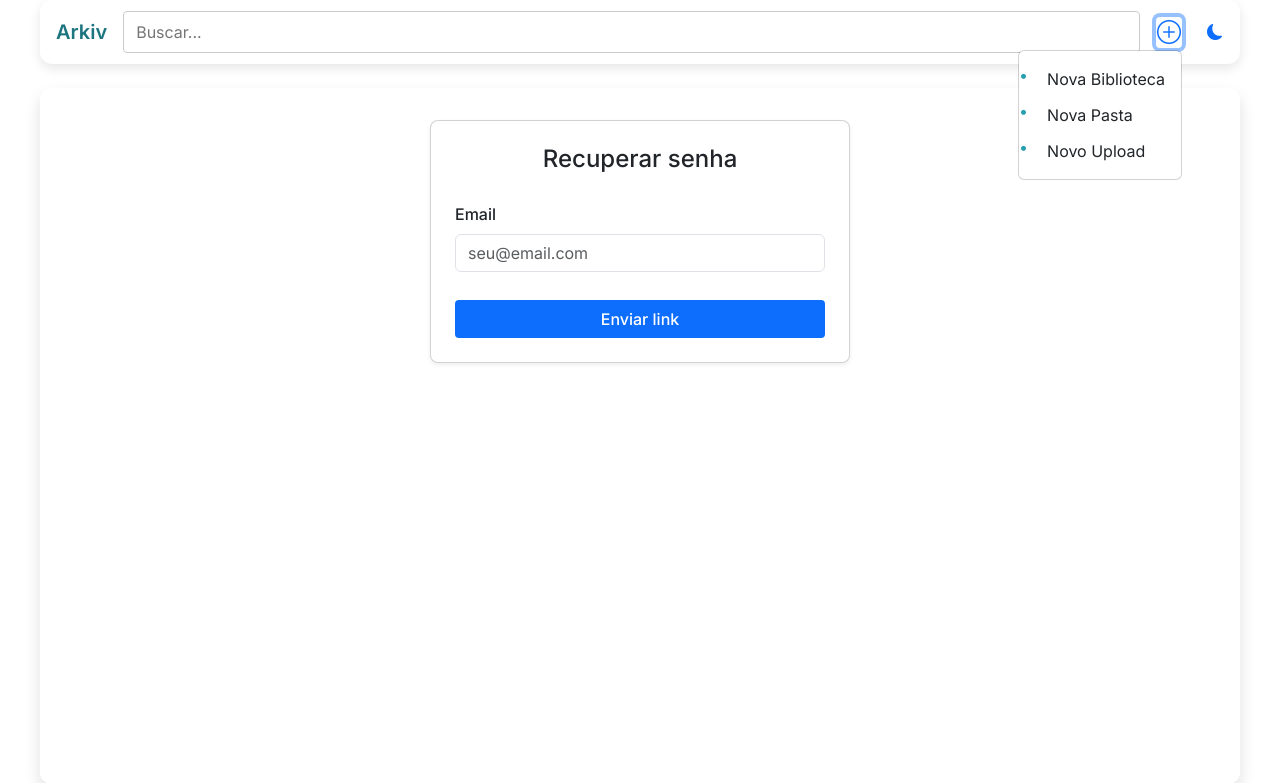
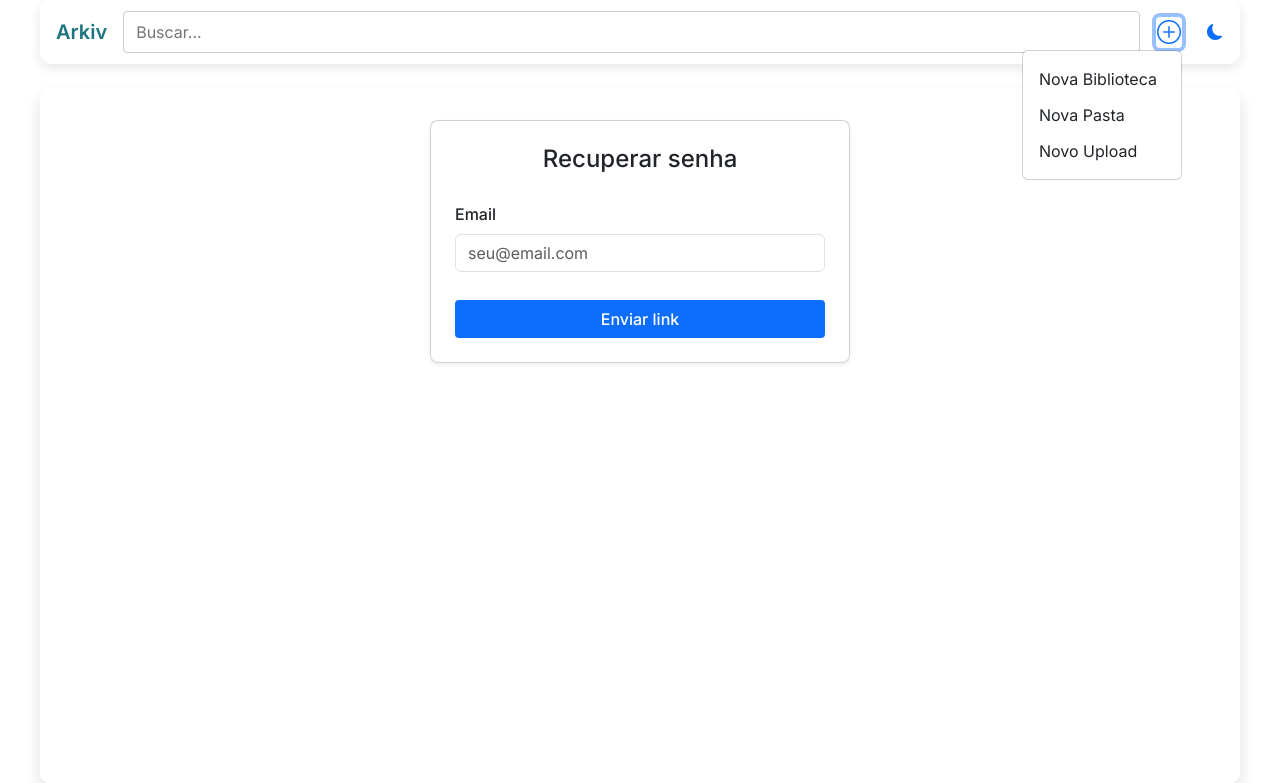
Before and after one commit to BrunoRochaBelo/arkiv, a Flask app: page /reset-password in a window 1280 px wide, after a click that opens the changed part. Shown: the top 783 px of the page. Run offline with Flask 3, Linux system fonts and the light colour scheme.

Commit message:
Fix dropdown styles and reset list defaults

```diff
--- a/arkiv_app/static/css/style.css
+++ b/arkiv_app/static/css/style.css
@@ -292,20 +292,24 @@ h2 {
 }
 
 /* ---------- Listas padrão ---------- */
-ul {
+ul,
+ol {
   list-style: none;
-  padding-left: 1rem;
+  padding-left: 0;
+  margin: 0;
 }
-ul li {
-  position: relative;
-  padding-left: 0.75rem;
+
+ul li,
+ol li {
   margin: 0.25rem 0;
+  padding-left: 0;
 }
-ul li::before {
-  content: "•";
-  position: absolute;
-  left: 0;
-  color: var(--accent);
+
+/* Remove bullets from Bootstrap components */
+.dropdown-menu li::before,
+.list-group li::before,
+.list-unstyled li::before {
+  content: none;
 }
 
 nav[aria-label="breadcrumb"] {
```
